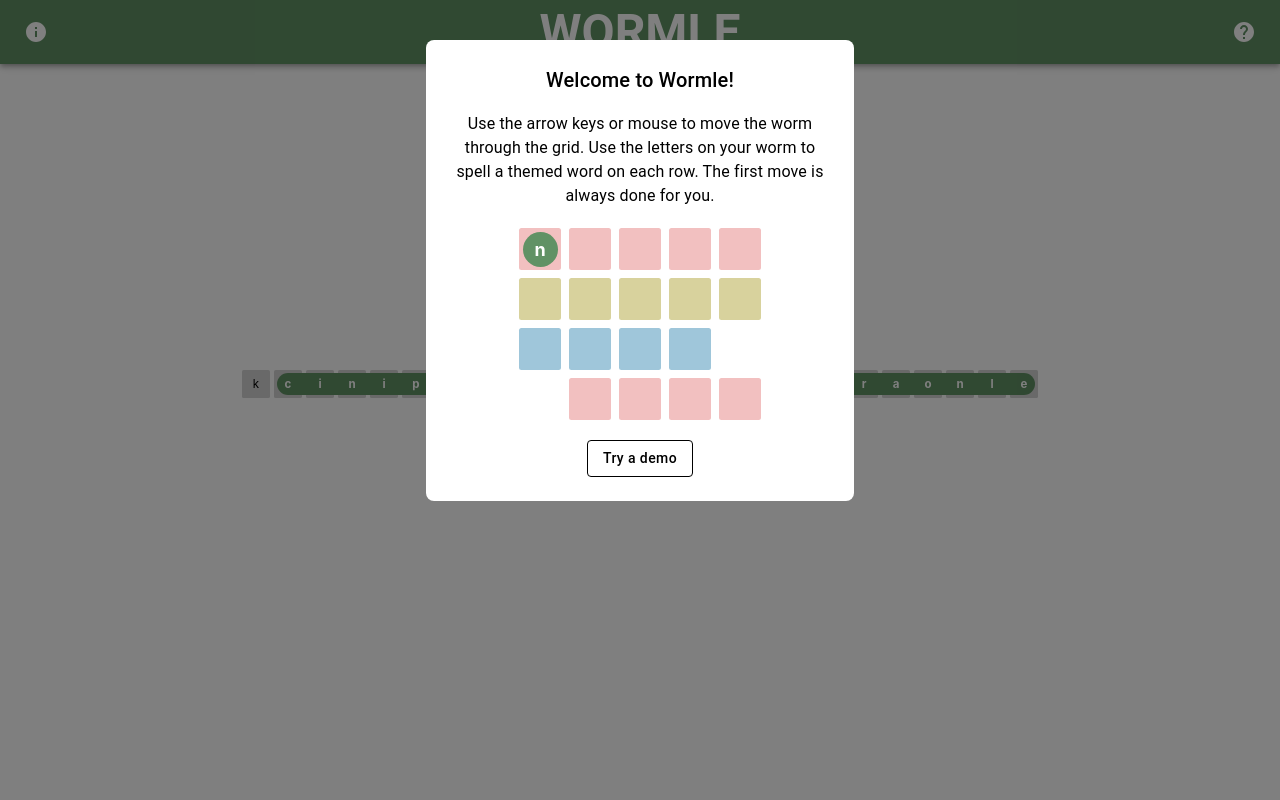
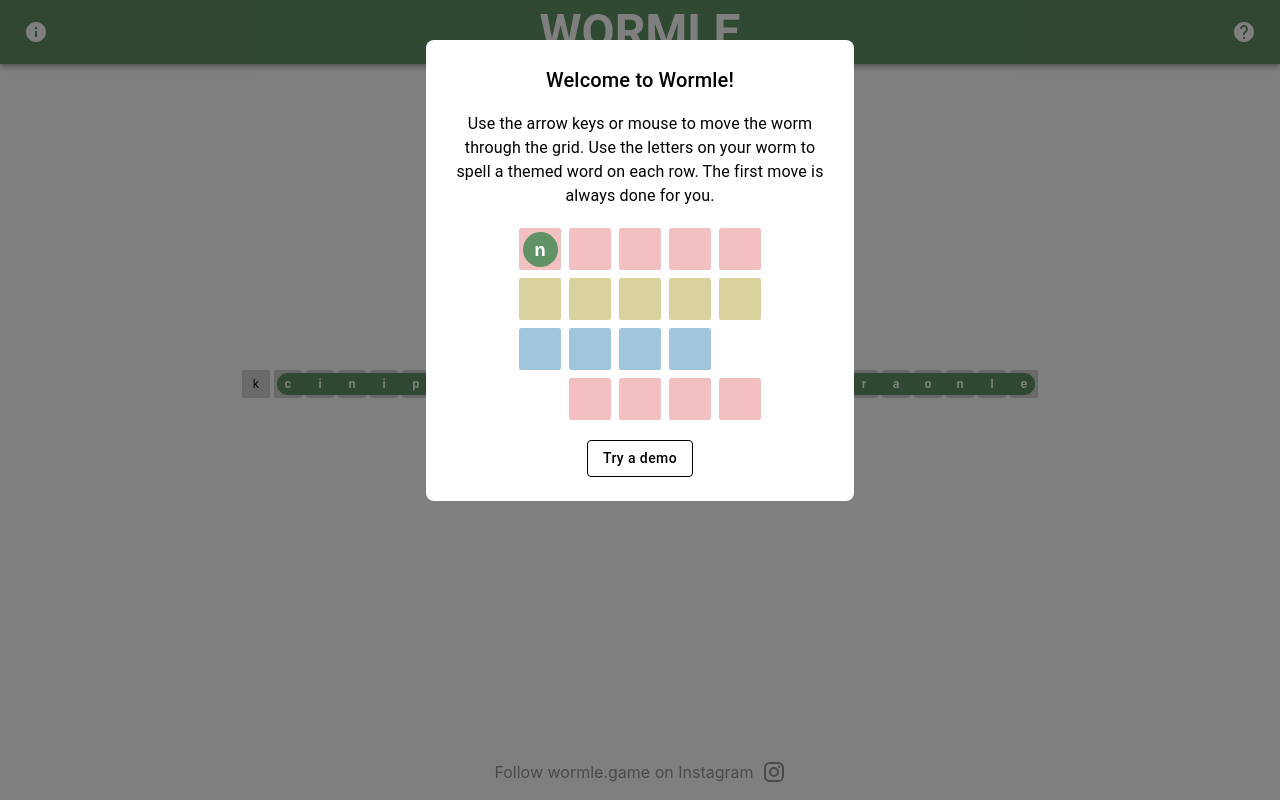
Before and after one commit to evarae/wormle, a React (Create React App) app: page / in a window 1280 px wide. Built offline with nearby package versions, Linux system fonts and the light colour scheme; no server answers.

Commit message:
Add instagram footer

```diff
--- a/src/components/App.css
+++ b/src/components/App.css
@@ -30,6 +30,7 @@
   display: flex;
   flex-direction: column;
   align-items: center;
+  min-height: 100vh;
 }
 
 .nav-header{
@@ -112,3 +113,24 @@
   padding-top: var(--space-large);
   margin: var(--space-large);
 }
+
+.page-body{
+  flex-grow: 1;
+}
+
+.page-footer{
+  flex-grow: 0;
+  flex-shrink: 0;
+}
+
+.page-footer a {
+  display: flex;
+  align-items: center;
+  gap: var(--space-small);
+  color: var(--info-text-color);
+  text-decoration: none;
+}
+
+.page-footer a:hover {
+  text-decoration: underline;
+}
--- a/src/components/App.tsx
+++ b/src/components/App.tsx
@@ -23,6 +23,9 @@ import {
   updateGameFinishedOnDate,
 } from "../helpers/statistics";
 import { getSolvedPuzzle } from "../helpers/gameSolver";
+import InstagramIcon from "@mui/icons-material/Instagram";
+
+const INSTAGRAM_LINK = "https://www.instagram.com/wormle.game/";
 
 function App() {
   const [isWinModalOpen, setWinModalOpen] = useState(false);
@@ -179,6 +182,7 @@ function App() {
         infoButtonOnClick={infoButtonOnClick}
         helpButtonOnClick={helpButtonOnClick}
       />
+      <div className="page-body">
         <HelpModal
           isOpen={isHelpModalOpen}
           onClose={helpModalOnClose}
@@ -209,8 +213,8 @@ function App() {
                 <Typography>
                   Use the arrow keys or mouse to guide the worm and spell a
                   related word on each row. Letters appear in the order shown at
-                the bottom of the screen. If you make a mistake, tap the worm to
-                move backwards, or hit &quot;reset tiles&quot;.
+                  the bottom of the screen. If you make a mistake, tap the worm
+                  to move backwards, or hit &quot;reset tiles&quot;.
                 </Typography>
               </div>
             )}
@@ -222,9 +226,9 @@ function App() {
             {isDemo && (
               <div className="demo-text">
                 <Typography>
-                Can you figure out the theme? If you need some <b>direction</b>,
-                use a hint to reveal a letter. If your motivation is going{" "}
-                <b>South</b>, the &quot;
+                  Can you figure out the theme? If you need some{" "}
+                  <b>direction</b>, use a hint to reveal a letter. If your
+                  motivation is going <b>South</b>, the &quot;
                   <b>?</b>&quot; icon could be your <b>North</b> star.
                 </Typography>
               </div>
@@ -232,6 +236,18 @@ function App() {
           </div>
         )}
       </div>
+      <PageFooter />
+    </div>
+  );
+}
+
+function PageFooter() {
+  return (
+    <footer className="page-footer padding">
+      <a href={INSTAGRAM_LINK} target="_blank" rel="noopener noreferrer">
+        Follow wormle.game on Instagram <InstagramIcon />
+      </a>
+    </footer>
   );
 }
 
--- a/src/components/navBar/NavBar.tsx
+++ b/src/components/navBar/NavBar.tsx
@@ -1,7 +1,6 @@
 import * as React from "react";
 import "./NavBar.css";
 import AppBar from "@mui/material/AppBar";
-import Box from "@mui/material/Box";
 import Toolbar from "@mui/material/Toolbar";
 import Typography from "@mui/material/Typography";
 import IconButton from "@mui/material/IconButton";
@@ -10,7 +9,7 @@ import InfoIcon from "@mui/icons-material/Info";
 
 export default function NavBar(props: Props) {
   return (
-    <Box sx={{ flexGrow: 1 }} className="nav-header">
+    <div className="nav-header">
       <AppBar position="static">
         <Toolbar>
           <IconButton
@@ -41,7 +40,7 @@ export default function NavBar(props: Props) {
           </IconButton>
         </Toolbar>
       </AppBar>
-    </Box>
+    </div>
   );
 }
 
```
Lines whose indentation alone changed are shown as unchanged.
